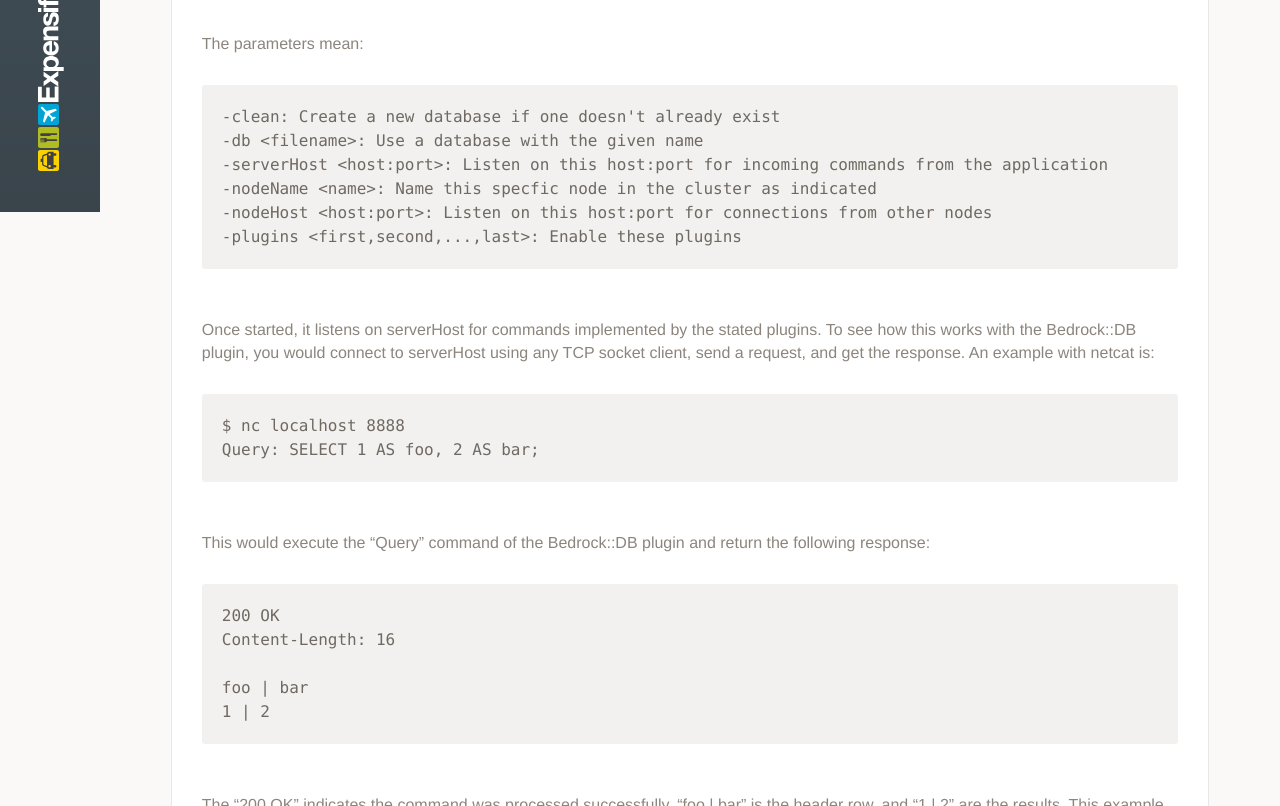
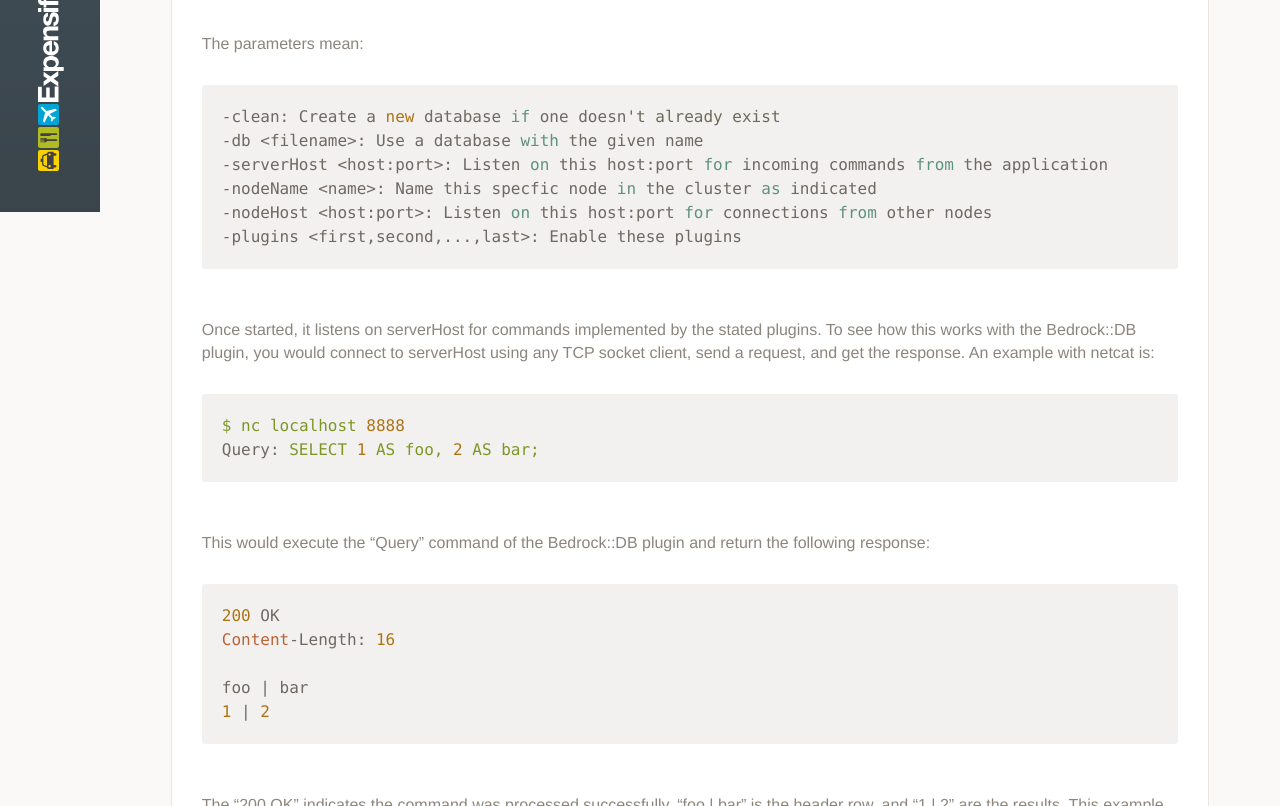
Before and after one commit to Expensify/Bedrock, a Jekyll site: the page built from docs/index.md, in a window 1280 px wide. Shown: the part 688-1494 px from the top of the page. Built offline with Jekyll 4.4.1, drawn with Linux system fonts in a browser that asks for light colours; nearby versions of some CDN libraries; some of the changed text lies outside the part shown.

Commit message:
Add syntax highlighting to Bedrock site

```diff
--- a/docs/_layouts/default.html
+++ b/docs/_layouts/default.html
@@ -509,6 +509,73 @@
             	word-wrap:normal;
             	white-space:pre;
             }
+
+            .hljs-comment,
+            .hljs-quote {
+              color: #6c6b5a;
+            }
+
+            .hljs-variable,
+            .hljs-template-variable,
+            .hljs-attribute,
+            .hljs-tag,
+            .hljs-name,
+            .hljs-regexp,
+            .hljs-link,
+            .hljs-name,
+            .hljs-selector-id,
+            .hljs-selector-class {
+              color: #ba6236;
+            }
+
+            .hljs-number,
+            .hljs-meta,
+            .hljs-built_in,
+            .hljs-builtin-name,
+            .hljs-literal,
+            .hljs-type,
+            .hljs-params {
+              color: #ae7313;
+            }
+
+            .hljs-string,
+            .hljs-symbol,
+            .hljs-bullet {
+              color: #7d9726;
+            }
+
+            .hljs-title,
+            .hljs-section {
+              color: #36a166;
+            }
+
+            .hljs-keyword,
+            .hljs-selector-tag {
+              color: #5f9182;
+            }
+
+            .hljs-deletion,
+            .hljs-addition {
+              color: #22221b;
+              display: inline-block;
+              width: 100%;
+            }
+
+            .hljs-deletion {
+              background-color: #ba6236;
+            }
+
+            .hljs-addition {
+              background-color: #7d9726;
+            }
+
+            .hljs-emphasis {
+              font-style: italic;
+            }
+
+            .hljs-strong {
+              font-weight: bold;
+            }
         </style>
     </head>
     <body>
```
Also changed, not shown: other parts of docs/_layouts/default.html (+2 -0 lines).
